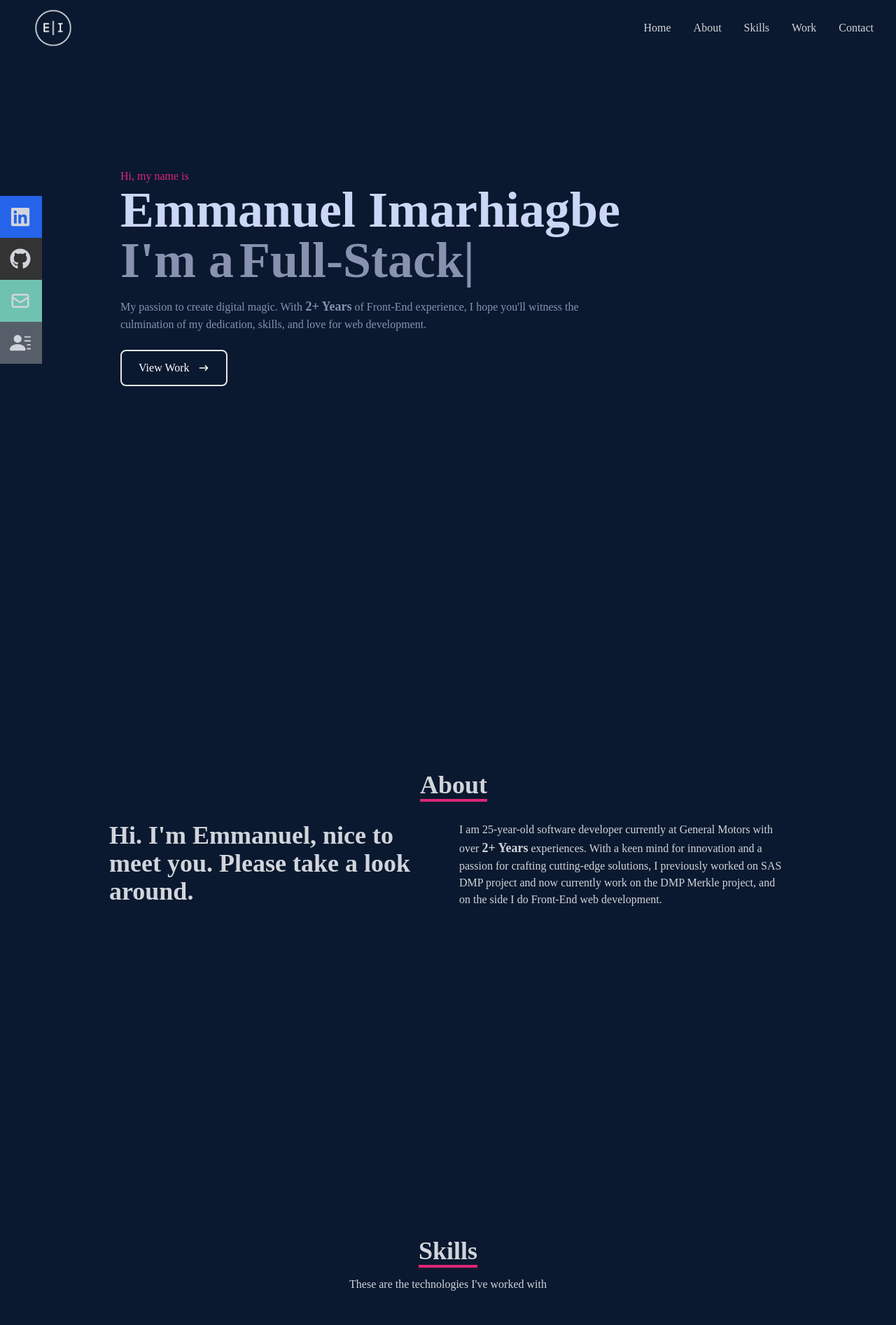
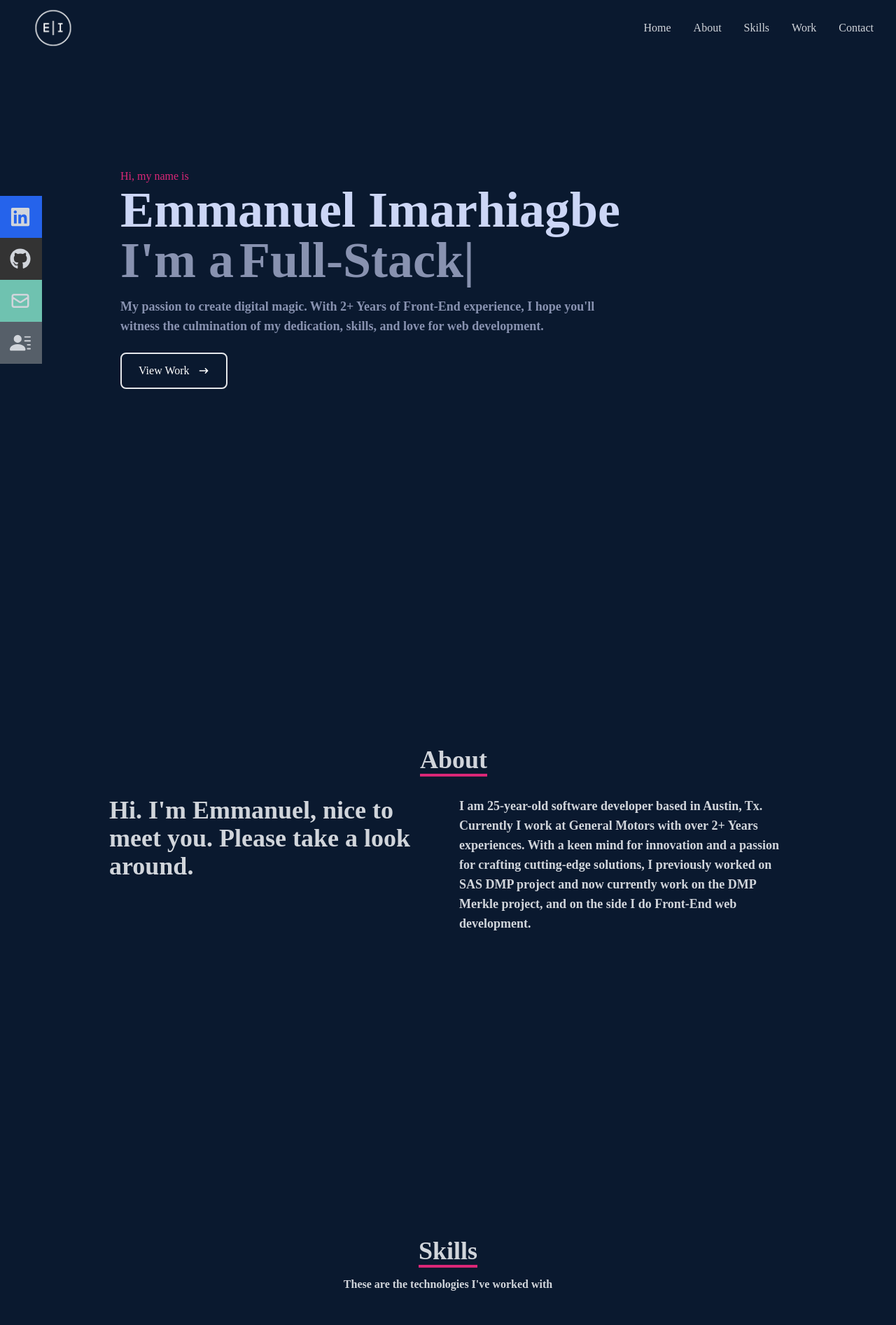
Before and after one commit to kiddos97/React-Portfolio, a React (Vite) app: page / in a window 1280 px wide. Shown: the top 1894 px of the page at 70% size. Built offline with nearby package versions, Linux system fonts and the light colour scheme.

Commit message:
updating

```diff
--- a/src/components/About.tsx
+++ b/src/components/About.tsx
@@ -26,10 +26,11 @@ const About = () => {
               around.
             </p>
           </div>
-          <div data-aos="flip-left">
-            I am 25-year-old software developer currently at General Motors with
-            over <strong className="text-lg">2+ Years</strong> experiences. With
-            a keen mind for innovation and a passion for crafting cutting-edge
+          <div className="text-lg font-bold" data-aos="flip-left">
+            I am 25-year-old software developer based in Austin, Tx. Currently I
+            work at General Motors with over
+            <strong className="text-lg"> 2+ Years </strong> experiences. With a
+            keen mind for innovation and a passion for crafting cutting-edge
             solutions, I previously worked on SAS DMP project and now currently
             work on the DMP Merkle project, and on the side I do Front-End web
             development.
--- a/src/components/Contact.tsx
+++ b/src/components/Contact.tsx
@@ -20,8 +20,12 @@ const Contact = ({ onSubmit }: Props) => {
     formState: { errors },
   } = useForm<ContactFormData>({ resolver: zodResolver(schema) });
 
-  const handleFormSubmit = async (data: ContactFormData) => {
+  const handleFormSubmit = async (
+    data: ContactFormData,
+    e: React.FormEvent<HTMLButtonElement>
+  ) => {
     try {
+      e.preventDefault();
       onSubmit(data);
       reset();
     } catch (err) {
@@ -34,7 +38,7 @@ const Contact = ({ onSubmit }: Props) => {
       className="w-full h-screen bg-[#0a192f] flex justify-center items-center p-4"
     >
       <form
-        onSubmit={handleSubmit(handleFormSubmit)}
+        onSubmit={(e) => handleSubmit((data) => handleFormSubmit(data, e))}
         method="POST"
         action="https://getform.io/f/bab19575-7084-44e8-b510-5536a0cfc917"
         className="flex flex-col max-w-[600px] w-full"
@@ -43,7 +47,7 @@ const Contact = ({ onSubmit }: Props) => {
           <p className="text-4xl font-bold text-gray-300 inline border-b-4 border-pink-600">
             Contact
           </p>
-          <p className=" text-gray-300 py-4">
+          <p className=" text-gray-300 py-4 font-bold">
             Submit the form below or shoot me an email
           </p>
         </div>
--- a/src/components/Home.tsx
+++ b/src/components/Home.tsx
@@ -22,20 +22,18 @@ const Home = () => {
     <>
       <div name="home" className="w-full pt-60 md:h-screen bg-[#0a192f]">
         {/* Container */}
-        <div className="max-w-[1000px] mx-auto px-8 flex flex-col justify-cener h-full">
-          <p className="text-pink-600" data-aos="flip-right">
-            Hi, my name is
-          </p>
+        <div
+          className="max-w-[1000px] mx-auto px-8 flex flex-col justify-cener h-full"
+          data-aos="flip-right"
+        >
+          <p className="text-pink-600">Hi, my name is</p>
           <h1
             className="text-4xl sm:text-7xl font-bold text-[#ccd6f6]"
             data-aos="flip-right"
           >
             {person.name}
           </h1>
-          <h2
-            className="text-4xl sm:text-7xl font-bold text-[#8892b0]"
-            data-aos="flip-right"
-          >
+          <h2 className="text-4xl sm:text-7xl font-bold text-[#8892b0]">
             I'm a
             <Typed
               className="text-4xl sm:text-7xl font-bold text-[#8892b0] pl-2"
@@ -46,7 +44,7 @@ const Home = () => {
             />
           </h2>
           <p
-            className="text-[#8892b0] py-4 max-w-[700px]"
+            className="text-[#8892b0] py-4 max-w-[700px] text-lg font-bold"
             data-aos="flip-right "
           >
             My passion to create digital magic. With
@@ -55,10 +53,7 @@ const Home = () => {
             skills, and love for web development.
           </p>
           <div>
-            <button
-              className="text-white  rounded-lg border-2 px-6 py-3 my-2 flex items-center hover:bg-pink-600 hover:border-pink-600"
-              data-aos="flip-right"
-            >
+            <button className="text-white  rounded-lg border-2 px-6 py-3 my-2 flex items-center hover:bg-pink-600 hover:border-pink-600">
               <Link onClick={Navhandler} smooth={true} to="work" duration={500}>
                 View Work
               </Link>
--- a/src/components/Skills.tsx
+++ b/src/components/Skills.tsx
@@ -18,7 +18,10 @@ const Skills = () => {
           <p className="text-4xl font-bold inline border-b-4 border-pink-600">
             Skills
           </p>
-          <p className="py-4"> These are the technologies I've worked with </p>
+          <p className="py-4 font-bold">
+            {" "}
+            These are the technologies I've worked with{" "}
+          </p>
         </div>
 
         <div className="w-full grid grid-cols-2 sm:grid-cols-4 gap-8 text-center py-8">
--- a/src/components/Work.tsx
+++ b/src/components/Work.tsx
@@ -43,7 +43,7 @@ const Work = () => {
           <p className="text-4xl font-bold inline border-b-4 border-pink-600">
             Work
           </p>
-          <p className="py-6">Check out some of my recent work</p>
+          <p className="py-6 font-bold">Check out some of my recent work</p>
         </div>
 
         <div className="grid grid-cols-1 duration-500 sm:grid-cols-2 md:grid-cols-3 gap-6 ">
```
